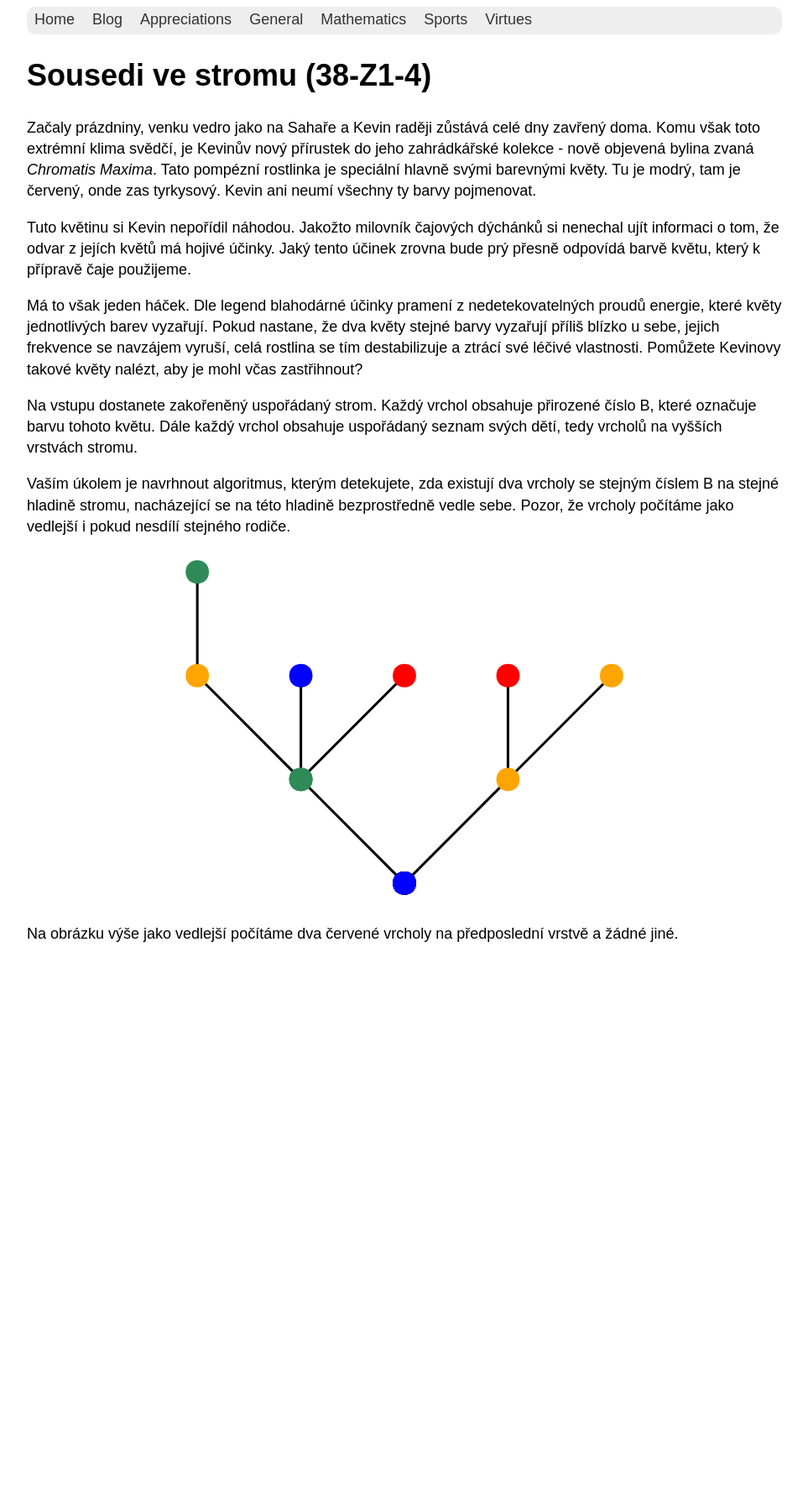
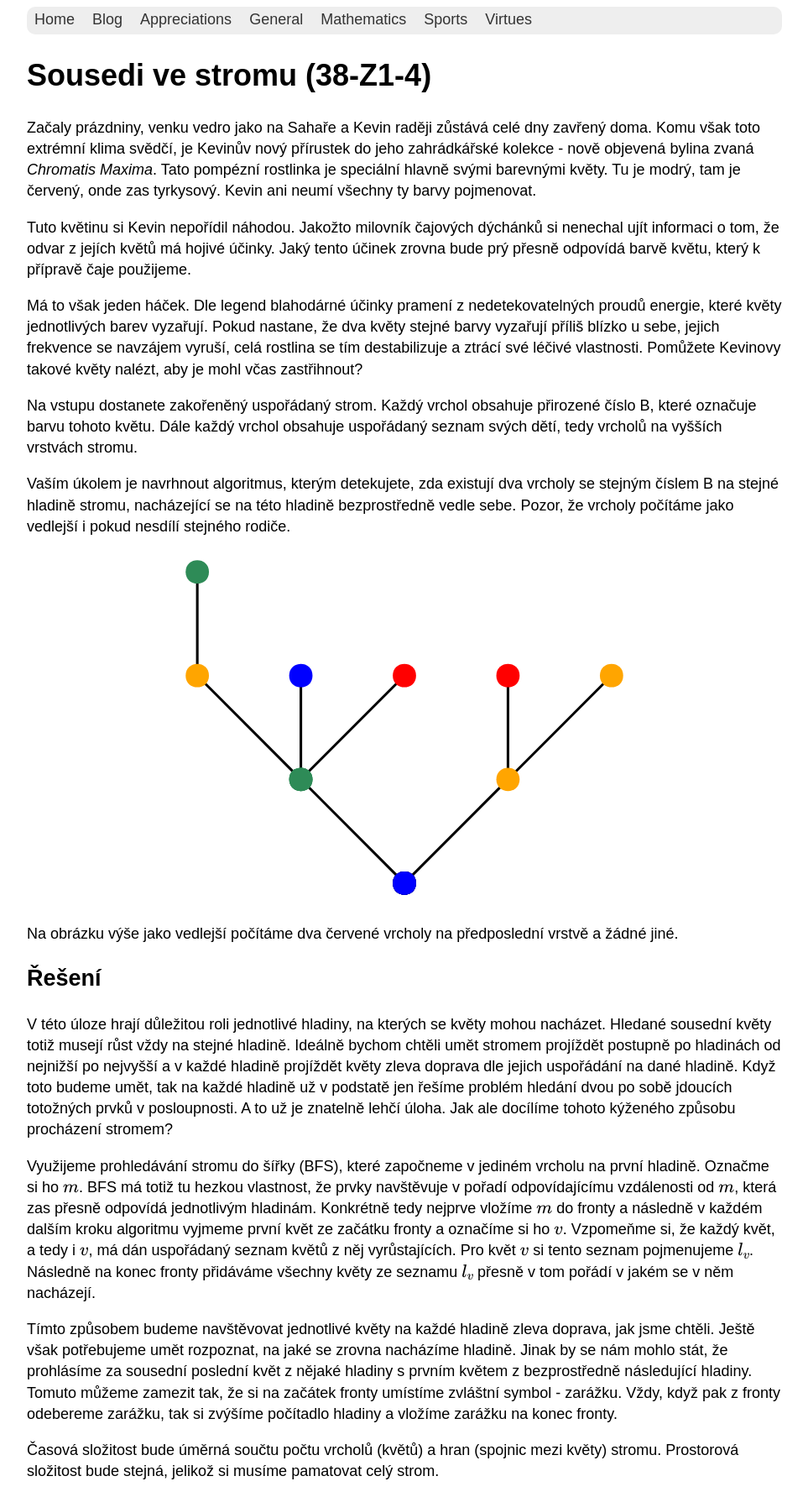
Before and after one commit to hartmaj2/hartmaj2.github.io, a Jekyll site: the page built from _posts/2025-06-27-post.md, in a window 1280 px wide. Shown: the whole page at 84% size, without its empty margins (158-1121 px from the left). Built offline with Jekyll 4.4.1, drawn with Linux system fonts in a browser that asks for light colours; before the commit the page ends 1143 px from its top, so only the background shows below that.

Commit message:
Upload solution

```diff
--- a/_posts/2025-06-27-post.md
+++ b/_posts/2025-06-27-post.md
@@ -20,3 +20,13 @@ Vaším úkolem je navrhnout algoritmus, kterým detekujete, zda existují dva v
 </div>
 
 Na obrázku výše jako vedlejší počítáme dva červené vrcholy na předposlední vrstvě a žádné jiné.
+
+## Řešení
+
+V této úloze hrají důležitou roli jednotlivé hladiny, na kterých se květy mohou nacházet. Hledané sousední květy totiž musejí růst vždy na stejné hladině. Ideálně bychom chtěli umět stromem projíždět postupně po hladinách od nejnižší po nejvyšší a v každé hladině projíždět květy zleva doprava dle jejich uspořádání na dané hladině. Když toto budeme umět, tak na každé hladině už v podstatě jen řešíme problém hledání dvou po sobě jdoucích totožných prvků v posloupnosti. A to už je znatelně lehčí úloha. Jak ale docílíme tohoto kýženého způsobu procházení stromem?
+
+Využijeme prohledávání stromu do šířky (BFS), které započneme v jediném vrcholu na první hladině. Označme si ho $m$. BFS má totiž tu hezkou vlastnost, že prvky navštěvuje v pořadí odpovídajícímu vzdálenosti od $m$, která zas přesně odpovídá jednotlivým hladinám. Konkrétně tedy nejprve vložíme $m$ do fronty a následně v každém dalším kroku algoritmu vyjmeme první květ ze začátku fronty a označíme si ho $v$. Vzpomeňme si, že každý květ, a tedy i $v$, má dán uspořádaný seznam květů z něj vyrůstajících. Pro květ $v$ si tento seznam pojmenujeme $l_v$. Následně na konec fronty přidáváme všechny květy ze seznamu $l_v$ přesně v tom pořádí v jakém se v něm nacházejí.
+
+Tímto způsobem budeme navštěvovat jednotlivé květy na každé hladině zleva doprava, jak jsme chtěli. Ještě však potřebujeme umět rozpoznat, na jaké se zrovna nacházíme hladině. Jinak by se nám mohlo stát, že prohlásíme za sousední poslední květ z nějaké hladiny s prvním květem z bezprostředně následující hladiny. Tomuto můžeme zamezit tak, že si na začátek fronty umístíme zvláštní symbol - zarážku. Vždy, když pak z fronty odebereme zarážku, tak si zvýšíme počítadlo hladiny a vložíme zarážku na konec fronty.
+
+Časová složitost bude úměrná součtu počtu vrcholů (květů) a hran (spojnic mezi květy) stromu. Prostorová složitost bude stejná, jelikož si musíme pamatovat celý strom.
```
